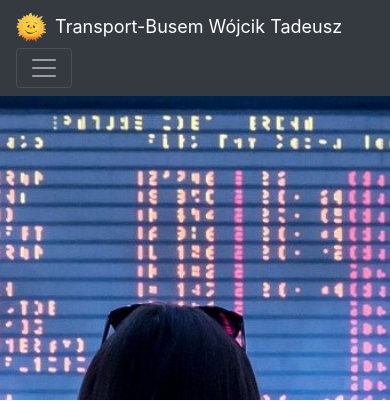
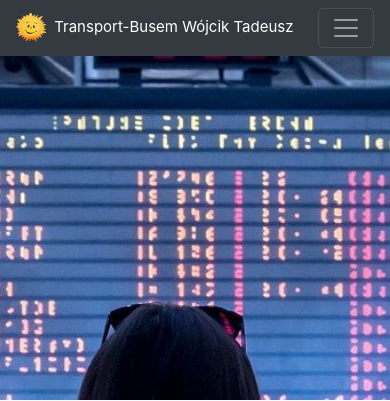
Before and after one commit to DawidLachor/StronaNaZaliczenie, a PHP site: page /about.html in a window 390 px wide. Shown: the top 401 px of the page. Run offline with PHP 8.4, Linux system fonts and the light colour scheme.

Commit message:
add photo and change font-size for tel

```diff
--- a/css/tel.css
+++ b/css/tel.css
@@ -1,9 +1,9 @@
 @media screen and (max-width: 650px) {
     .element-title{
-        font-size: 25px!important;
+        font-size: 29px!important;
     }
 
     nav>a.navbar-brand {
-        font-size: 18px!important;
+        font-size: 15px!important;
     }
 }
```
Also changed, not shown: image/bills.jpg (added).
